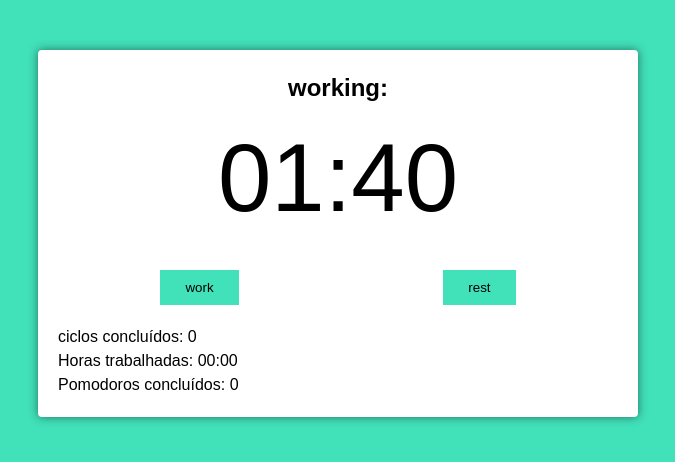
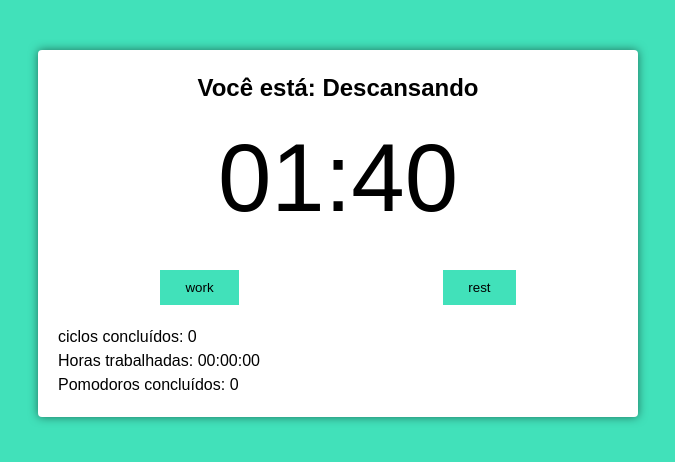
Before and after one commit to MeiryanneMartins/POMODORO-APP, a React (Create React App) app: page / in a window 1280 px wide. Shown: the top 462 px of the page, without its empty margins (302-977 px from the left). Built offline with nearby package versions, Linux system fonts and the light colour scheme.

Commit message:
refatore timer and finish  first version  app

```diff
--- a/src/components/pomodoro-timer.tsx
+++ b/src/components/pomodoro-timer.tsx
@@ -1,4 +1,4 @@
-import React, { useEffect, useState } from 'react';
+import React, { useEffect, useState, useCallback } from 'react';
 import { useInterval } from '../hooks/use-interval';
 import { Timer } from './timer';
 import { Button } from './button';
@@ -39,27 +39,43 @@
     timeCounting ? 1000 : null,
   );
 
-  const configureWork = () => {
+  const configureWork = useCallback(() => {
     setTimeCounting(true);
     setWorking(true);
     setResting(false);
     setMainTime(props.pomodoroTime);
     audioStartWorking.play();
-  };
+  }, [
+    setTimeCounting,
+    setWorking,
+    setResting,
+    setMainTime,
+    props.pomodoroTime,
+  ]);
 
-  const configureRest = (Long: boolean) => {
+  const configureRest = useCallback(
+    (long: boolean) => {
       setTimeCounting(true);
       setWorking(false);
       setResting(true);
 
-    if (Long) {
+      if (long) {
         setMainTime(props.longRestTime);
       } else {
         setMainTime(props.shortRestTime);
       }
 
       audioStopWorking.play();
-  };
+    },
+    [
+      setTimeCounting,
+      setWorking,
+      setResting,
+      setMainTime,
+      props.longRestTime,
+      props.shortRestTime,
+    ],
+  );
 
   useEffect(() => {
     if (working) document.body.classList.add('working');
@@ -93,7 +109,7 @@
 
   return (
     <div className="pomodoro">
-      <h2>working:</h2>
+      <h2>Você está: {working ? 'Trabalhando' : 'Descansando'}</h2>
       <Timer mainTime={mainTime} />
       <div className="controls">
         <Button text="work" onClick={() => configureWork()}></Button>
--- a/src/components/timer.tsx
+++ b/src/components/timer.tsx
@@ -1,11 +1,11 @@
 import React from 'react';
 
-import { secondsToTime } from '../utils/seconds-to-time';
+import { secondsToMinutes } from '../utils/seconds-to-minutes';
 
 interface Props {
   mainTime: number;
 }
 
 export function Timer(props: Props): JSX.Element {
-  return <div className="timer">{secondsToTime(props.mainTime)}</div>;
+  return <div className="timer">{secondsToMinutes(props.mainTime)}</div>;
 }
--- /dev/null
+++ b/src/utils/seconds-to-minutes.ts
@@ -0,0 +1,6 @@
+import { zeroleft } from './zero-left';
+export function secondsToMinutes(seconds: number): string {
+  const min = zeroleft((seconds / 60) % 60);
+  const sec = zeroleft((seconds % 60) % 60);
+  return `${min}:${sec}`;
+}
--- a/src/utils/seconds-to-time.ts
+++ b/src/utils/seconds-to-time.ts
@@ -1,6 +1,8 @@
+import { zeroleft } from './zero-left';
+
 export function secondsToTime(seconds: number): string {
-  const zeroleft = (n: number) => Math.floor(n).toString().padStart(2, '0');
+  const hours = zeroleft(seconds / 3600);
   const min = zeroleft((seconds / 60) % 60);
   const sec = zeroleft((seconds % 60) % 60);
-  return `${min}:${sec}`;
+  return `${hours}:${min}:${sec}`;
 }
--- /dev/null
+++ b/src/utils/zero-left.ts
@@ -0,0 +1,3 @@
+const zeroleft = (n: number) => Math.floor(n).toString().padStart(2, '0');
+
+export { zeroleft };
```
Lines whose indentation alone changed are shown as unchanged.
